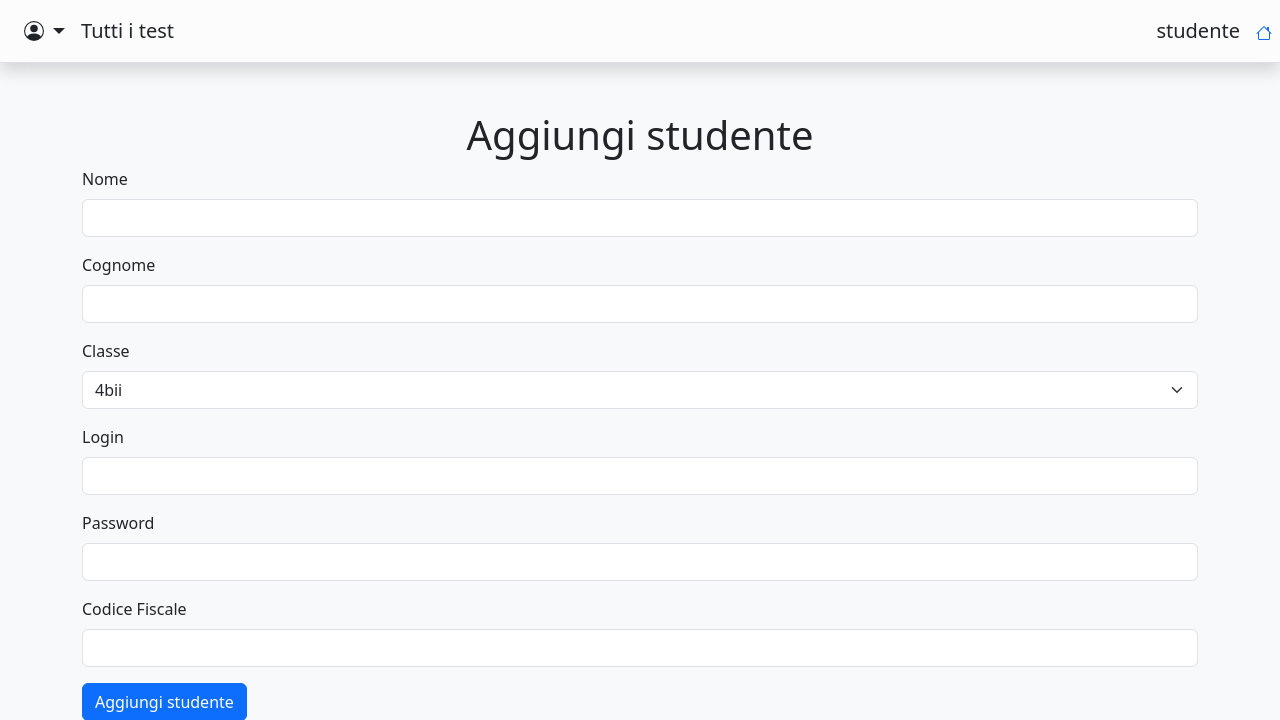
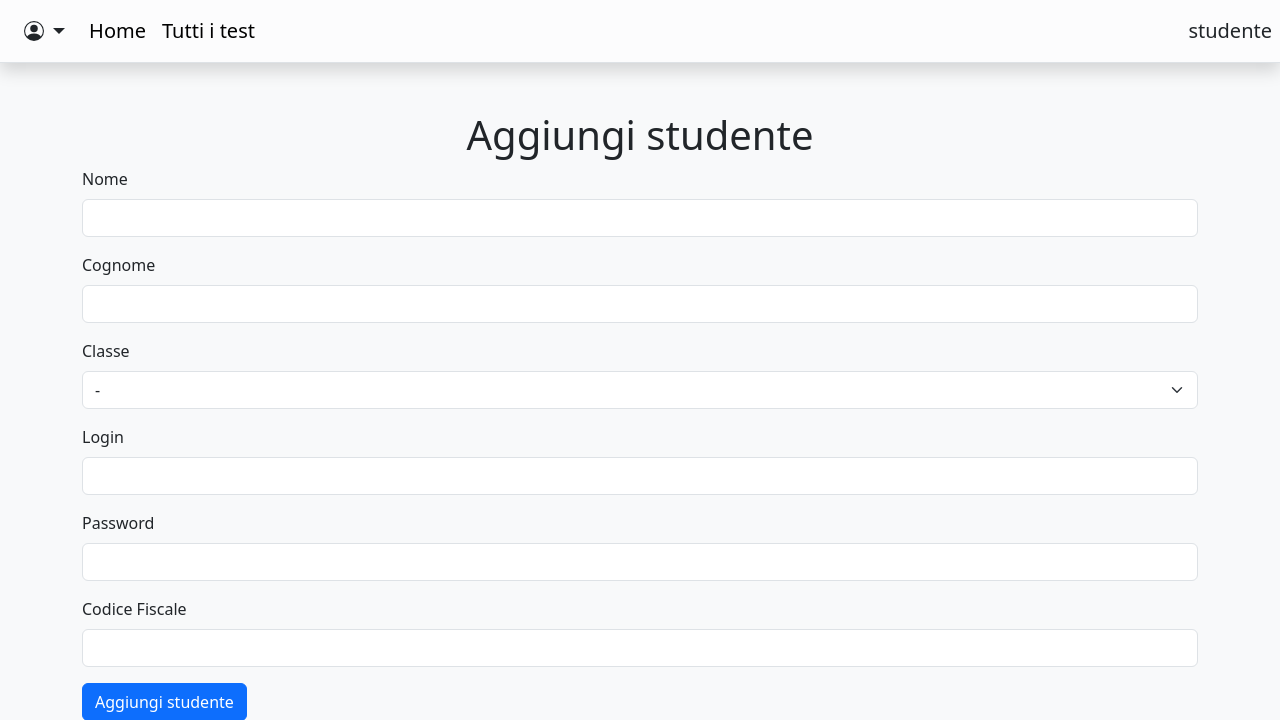
Before and after one commit to comuchlo/progettoquiz, a PHP site: page /aggiunta_utente.php in a window 1280 px wide. Shown: the top 720 px of the page. Run offline with PHP 8.4, Linux system fonts and the light colour scheme; a user stored in the database is signed in; data comes from the database, SQL or seed files in the repository.

Commit message:
bottone home navbar+fixed role number on a button+default invalid option on class select

```diff
--- a/aggiunta_utente.php
+++ b/aggiunta_utente.php
@@ -58,11 +58,12 @@ if(!isset($_GET["type"])|| empty($_GET["type"])){
                 if($_GET["type"]=='s'){
                 require_once("./db_connection.php");
 
-                echo '<div class="mb-3"> <label for="classe" class="form-label">Classe</label> <select id="classe" name="classe" class="form-select" aria-label="Default select example"> ';
+                echo '<div class="mb-3"> <label for="classe" class="form-label">Classe</label> <select required id="classe" name="classe" class="form-select" aria-label="Default select example"> ';
 
                 $sql= $conn->prepare("SELECT * FROM `classe` WHERE (AS_inizio=YEAR(CURRENT_DATE()) AND MONTH(CURRENT_DATE())>=7) OR (AS_inizio+1=YEAR(CURRENT_DATE()) AND MONTH(CURRENT_DATE())<7)");
                 $sql->execute();
                 $risp = $sql->get_result()->fetch_all(MYSQLI_ASSOC);
+                echo '<option disabled value="" selected>-</option>';
                 foreach ($risp as $row) {
                     echo '<option value="'.$row["id"].'">'.$row["sezione"].'</option>';
                 }
@@ -84,7 +85,7 @@ if(!isset($_GET["type"])|| empty($_GET["type"])){
                 <label for="cf" class="form-label">Codice Fiscale</label>
                 <input type="text" class="form-control" id="cf" name="cf">
             </div>
-            <input type="hidden" name="ruolo" value="<?=($_GET["type"]=='s')?("3"):("2")?>">
+            <input type="hidden" name="ruolo" value="<?=($_GET["type"]=='s')?("1"):("2")?>">
             <button type="submit" class="btn btn-primary" name="ag_ut">Aggiungi <?=($_GET["type"]=='s')?("studente"):("docente")?></button>
         </form>
     </div>
--- a/navbar.php
+++ b/navbar.php
@@ -1,4 +1,4 @@
-<nav class="navbar sticky-top navbar-expand-lg flex-md-nowrap px-2 py-3 mb-1 border-bottom shadow bg-light-subtle fs-5 ">
+<nav class="navbar sticky-top navbar-expand-lg flex-md-nowrap px-2 mb-1 border-bottom shadow bg-light-subtle fs-5 ">
     <div class="me-auto ms-3">
         <a class="nav-link dropdown-toggle d-flex align-items-center gap-1" href="#" role="button" data-bs-toggle="dropdown">
             <svg xmlns="http://www.w3.org/2000/svg" width="20" height="20" fill="currentColor" class="bi bi-person-circle" viewBox="0 0 16 16"><path d="M11 6a3 3 0 1 1-6 0 3 3 0 0 1 6 0"/><path fill-rule="evenodd" d="M0 8a8 8 0 1 1 16 0A8 8 0 0 1 0 8m8-7a7 7 0 0 0-5.468 11.37C3.242 11.226 4.805 10 8 10s4.757 1.225 5.468 2.37A7 7 0 0 0 8 1"/></svg>
@@ -18,34 +18,41 @@
     if($_SESSION['privilegi']==1 /*studente*/){
         echo <<<NAVBAR
                 <div class="collapse navbar-collapse me-auto ms-3" id="navbarSupportedContent">
-                    <a class="nav-link active" aria-current="page" href="tests.php">Tutti i test</a>
+                <ul class="navbar-nav me-auto">
+                    <li class="nav-item">
+                        <a class="nav-link active" aria-current="page" href="/progettoquiz">Home</a>
+                    </li>
+                    <li class="nav-item">
+                        <a class="nav-link active" aria-current="page" href="tests.php">Tutti i test</a>
+                    </li>
+                </ul>
                 </div>
-
                 <span class="justify-content-end">studente</span>
-                <span class="justify-content-end ms-3  d-flex align-items-center gap-1"> <a href="/progettoquiz"><svg xmlns="http://www.w3.org/2000/svg" width="16" height="16" fill="currentColor" class="bi bi-house" viewBox="0 0 16 16">
-                    <path d="M8.707 1.5a1 1 0 0 0-1.414 0L.646 8.146a.5.5 0 0 0 .708.708L2 8.207V13.5A1.5 1.5 0 0 0 3.5 15h9a1.5 1.5 0 0 0 1.5-1.5V8.207l.646.647a.5.5 0 0 0 .708-.708L13 5.793V2.5a.5.5 0 0 0-.5-.5h-1a.5.5 0 0 0-.5.5v1.293zM13 7.207V13.5a.5.5 0 0 1-.5.5h-9a.5.5 0 0 1-.5-.5V7.207l5-5z"/>
-                  </svg></a></span>
-
         NAVBAR;
     }else if($_SESSION['privilegi']==2 /*docente*/){
         echo <<<NAVBAR
                 <div class="collapse navbar-collapse me-auto ms-3" id="navbarSupportedContent">
-                    <a class="nav-link active" aria-current="page" href="#">I miei test</a>
+                <ul class="navbar-nav me-auto">
+                    <li class="nav-item">
+                        <a class="nav-link active" aria-current="page" href="/progettoquiz">Home</a>
+                    </li>
+                    <li class="nav-item">
+                        <a class="nav-link active" aria-current="page" href="tests.php">I miei test</a>
+                    </li>
+                </ul>
                 </div>
                 <span class="justify-content-end">docente</span>
-                <span class="justify-content-end ms-3  d-flex align-items-center gap-1"> <a href="/progettoquiz"> <svg xmlns="http://www.w3.org/2000/svg" width="16" height="16" fill="currentColor" class="bi bi-house" viewBox="0 0 16 16">
-                    <path d="M8.707 1.5a1 1 0 0 0-1.414 0L.646 8.146a.5.5 0 0 0 .708.708L2 8.207V13.5A1.5 1.5 0 0 0 3.5 15h9a1.5 1.5 0 0 0 1.5-1.5V8.207l.646.647a.5.5 0 0 0 .708-.708L13 5.793V2.5a.5.5 0 0 0-.5-.5h-1a.5.5 0 0 0-.5.5v1.293zM13 7.207V13.5a.5.5 0 0 1-.5.5h-9a.5.5 0 0 1-.5-.5V7.207l5-5z"/>
-                  </svg> </a></span>
         NAVBAR;
     }else if($_SESSION['privilegi']==3 /*admin*/){
         echo <<<NAVBAR
                 <div class="collapse navbar-collapse me-auto ms-3" id="navbarSupportedContent">
-                    <a class="nav-link active" aria-current="page" href="#">I miei test</a>
+                <ul class="navbar-nav me-auto">
+                    <li class="nav-item">
+                        <a class="nav-link active" aria-current="page" href="/progettoquiz">Home</a>
+                    </li>
+                </ul>
                 </div>
                 <span class="justify-content-end">admin</span>
-                <span class="justify-content-end ms-3"  d-flex align-items-center gap-1><a href="/progettoquiz"><svg xmlns="http://www.w3.org/2000/svg" width="16" height="16" fill="currentColor" class="bi bi-house" viewBox="0 0 16 16">
-                    <path d="M8.707 1.5a1 1 0 0 0-1.414 0L.646 8.146a.5.5 0 0 0 .708.708L2 8.207V13.5A1.5 1.5 0 0 0 3.5 15h9a1.5 1.5 0 0 0 1.5-1.5V8.207l.646.647a.5.5 0 0 0 .708-.708L13 5.793V2.5a.5.5 0 0 0-.5-.5h-1a.5.5 0 0 0-.5.5v1.293zM13 7.207V13.5a.5.5 0 0 1-.5.5h-9a.5.5 0 0 1-.5-.5V7.207l5-5z"/>
-                  </svg></a></span>
         NAVBAR;
     }
 
```
